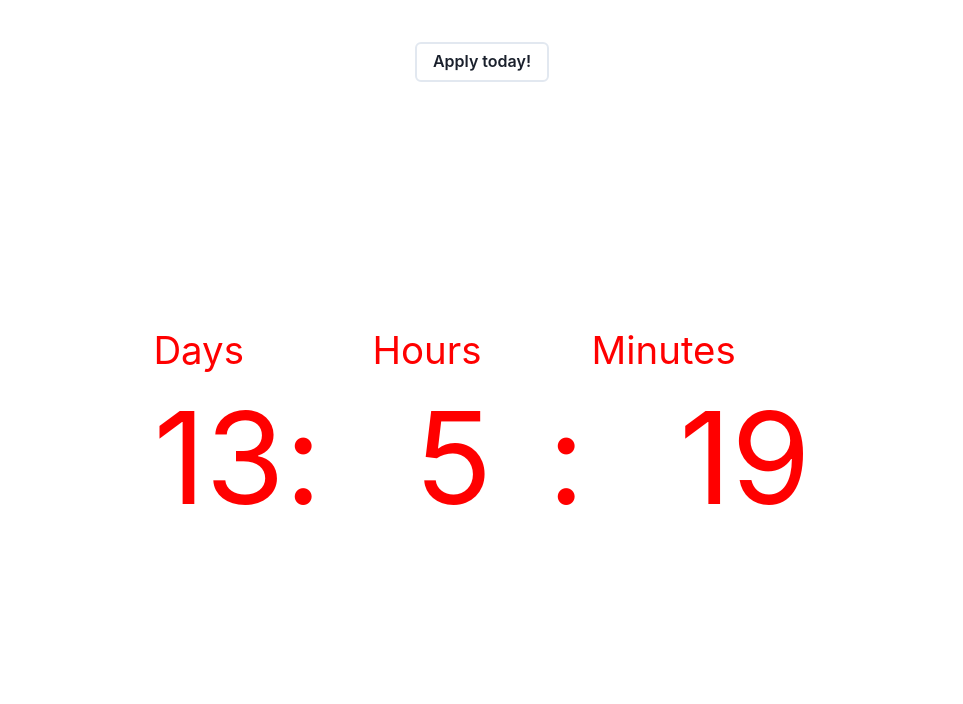
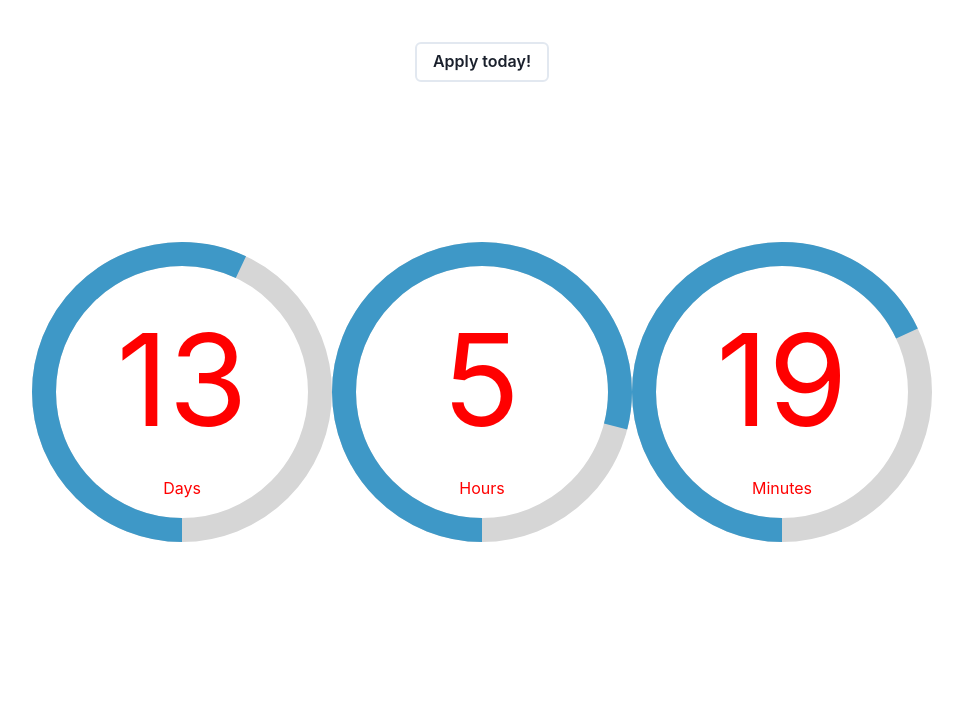
Before and after one commit to mvhacks/website-6.0, a Gatsby site: page / in a window 1280 px wide. Shown: the part 565-1269 px from the top of the page, without its empty margins (158-1121 px from the left). Built offline with nearby package versions, Linux system fonts and the light colour scheme; Gatsby itself is replaced by a stand-in of ours.

Commit message:
coundown

```diff
--- a/package.json
+++ b/package.json
@@ -22,6 +22,7 @@
     "gatsby-transformer-sharp": "^4.24.0",
     "prop-types": "^15.8.1",
     "react": "^18.1.0",
+    "react-circular-progressbar": "^2.1.0",
     "react-collapse": "^5.1.1",
     "react-dom": "^18.1.0"
   },
--- a/src/components/countdown/index.tsx
+++ b/src/components/countdown/index.tsx
@@ -2,6 +2,9 @@ import React from 'react';
 import './styles.scss';
 import { themeObj } from '../../utils/customTheme';
 import { useState, useEffect } from 'react';
+import { CircularProgressbarWithChildren, buildStyles } from 'react-circular-progressbar';
+import 'react-circular-progressbar/dist/styles.css';
+import { display } from '@mui/system';
 
 // I'll fix this when I have time later -- I know the logic and whatever if flawed and failing terribly rn.
 interface timeProps {
@@ -39,15 +42,23 @@ const Countdown = ({ year, month, day, hour }: eventDateProps) => {
         return () => clearInterval(interval);
     }, []); // only run the effect once
 
+    function getPercentage(current, maximum) {
+        const percentage = 100 - Math.round(100 * (current / maximum));
+        return percentage;
+    }
+
+    const hoursPercentage = getPercentage(timeLeft[1], 24);
+    const dayPercentage = getPercentage(timeLeft[0], 30.5);
+    const minutesPercentage = getPercentage(timeLeft[2], 60);
+
     return (
     <>
         <div style={{
-            padding: "30vh",
+            paddingTop: "20vh",
             background: themeObj.dark.palette.primary.main,
             color: themeObj.dark.palette.secondary.main,
-            display: "grid",
-            // gridTemplateColumns: "repeat(3, 1fr)",
-            gridTemplateRows: "repeat(2, 1fr)",
+            // display: "grid",
+            // gridTemplateRows: "repeat(2, 1fr)",
             margin: 0,
             // justifyContent: "space-evenly",
             // position: "relative",
@@ -55,17 +66,62 @@ const Countdown = ({ year, month, day, hour }: eventDateProps) => {
             // justifyContent: "space-between",
             // flexWrap: "wrap",
             }}>
-            <div style={{fontSize: "3vw", display: "grid", height:"5vh", gridTemplateColumns: "repeat(3, 1fr)"}}>
-                <div>Days</div>
-                <div>Hours</div>
-                <div>Minutes</div>
-            </div>
-             <div style={{fontSize: "10vw", height:"2vh", display: "grid", gridTemplateColumns: "repeat(5,1fr)", justifyContent:"space-between"}}>
-                    <div>{timeLeft[0]}</div>
-                    <div>:</div>
-                    <div>{timeLeft[1]}</div>
-                    <div>:</div>
-                    <div>{timeLeft[2]}</div>
+                <div style={{width: "100%", display: "flex", flexWrap: "wrap", justifyContent: "space-evenly", marginBottom: "10vh"}}>
+                    {/* display: "grid", gridTemplateColumns: "repeat(3, 1fr)" */}
+                <CircularProgressbarWithChildren value={dayPercentage}
+                    className="progressCircle"
+                    styles={buildStyles({
+                        // Rotation of path and trail, in number of turns (0-1)
+                        rotation: 0.50,
+                        // Whether to use rounded or flat corners on the ends - can use 'butt' or 'round'
+                        strokeLinecap: 'butt',
+                        // Text size
+                        textSize: '16px',
+                        // Colors
+                        pathColor: themeObj.dark.palette.primary.main,
+                        textColor: themeObj.dark.palette.secondary.main,
+                        trailColor: themeObj.dark.palette.accent.main,
+                    })}>
+
+                         <div style={{fontSize:"128px"}}>{timeLeft[0]}</div>
+                         <div>Days</div>
+                    </CircularProgressbarWithChildren>
+                <CircularProgressbarWithChildren value={hoursPercentage}
+                    className="progressCircle"
+                    styles={buildStyles({
+                        // Rotation of path and trail, in number of turns (0-1)
+                        rotation: 0.50,
+                        // Whether to use rounded or flat corners on the ends - can use 'butt' or 'round'
+                        strokeLinecap: 'butt',
+                        // Text size
+                        textSize: '16px',
+                        // Colors
+                        pathColor: themeObj.dark.palette.primary.main,
+                        textColor: themeObj.dark.palette.secondary.main,
+                        trailColor: themeObj.dark.palette.accent.main,
+                    })}>
+
+                         <div style={{fontSize:"128px"}}>{timeLeft[1]}</div>
+                         <div>Hours</div>
+                    </CircularProgressbarWithChildren>
+                <CircularProgressbarWithChildren value={minutesPercentage}
+                    className="progressCircle"
+                    styles={buildStyles({
+                        // Rotation of path and trail, in number of turns (0-1)
+                        rotation: 0.50,
+                        // Whether to use rounded or flat corners on the ends - can use 'butt' or 'round'
+                        strokeLinecap: 'butt',
+                        // Text size
+                        textSize: '16px',
+                        // Colors
+                        pathColor: themeObj.dark.palette.primary.main,
+                        textColor: themeObj.dark.palette.secondary.main,
+                        trailColor: themeObj.dark.palette.accent.main,
+                    })}>
+
+                         <div style={{fontSize:"128px"}}>{timeLeft[2]}</div>
+                         <div>Minutes</div>
+                    </CircularProgressbarWithChildren>
             </div>
         {/* {timeLeft[0]} days {timeLeft[1]} hours {timeLeft[2]} minutes remaining */}
         </div>
--- a/src/components/countdown/styles.scss
+++ b/src/components/countdown/styles.scss
@@ -0,0 +1,3 @@
+.progressCircle {
+    // padding-left: 15vh;
+}
```
Also changed, not shown: 1 other file.
